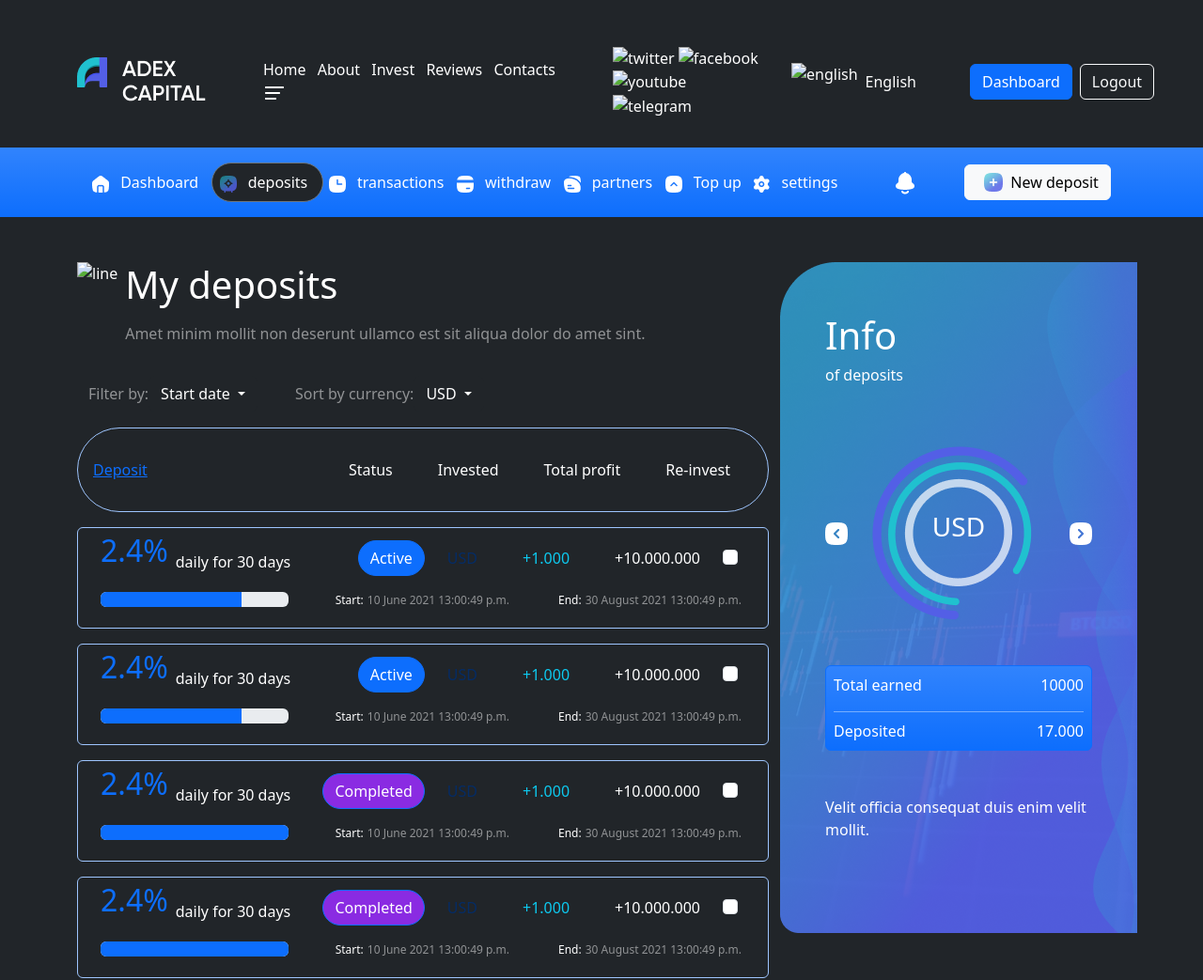
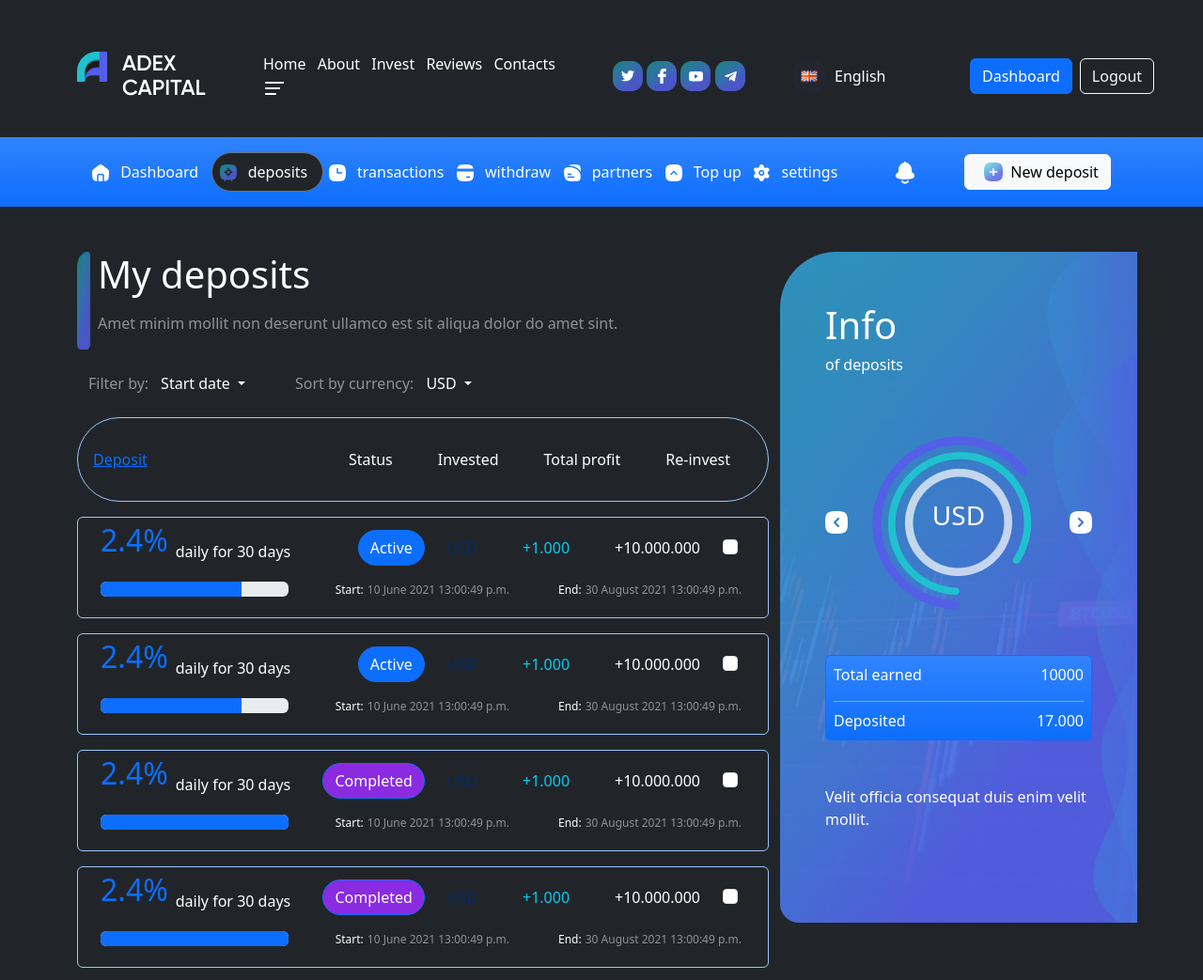
Before and after one commit to Vladyslav-Markevych/Adex, a plain HTML site: page index.html in a window 1280 px wide. Shown: the top 1043 px of the page at 94% size. Drawn offline with nearby package versions, Linux system fonts and the light colour scheme; the site is published under a folder, as on GitHub Pages, so addresses that start at the root find nothing.

Commit message:
Imags fix

```diff
--- a/index.html
+++ b/index.html
@@ -33,13 +33,13 @@
             </ul>
           </div>
           <div class="col-2">
-            <img src="/images/ico/twitter.png" alt="twitter" />
-            <img src="/images/ico/facebook.png" alt="facebook" />
-            <img src="/images/ico/youtube.png" alt="youtube" />
-            <img src="/images/ico/telegram.png" alt="telegram" />
+            <img src="./images/ico/twitter.png" alt="twitter" />
+            <img src="./images/ico/facebook.png" alt="facebook" />
+            <img src="./images/ico/youtube.png" alt="youtube" />
+            <img src="./images/ico/telegram.png" alt="telegram" />
           </div>
           <div class="col-2 d-flex">
-            <img src="/images/english.png" alt="english" />
+            <img src="./images/english.png" alt="english" />
             <p class="m-2">English</p>
           </div>
           <div class="col-2 d-flex">
@@ -204,7 +204,7 @@
       <div class="row mt-5">
         <div class="col-8">
           <div class="d-flex">
-            <img src="/images/main/my.png" alt="line" />
+            <img src="./images/main/my.png" alt="line" />
             <div class="mx-2">
               <h1 class="pb-2">My deposits</h1>
               <p class="text-white-50">
@@ -675,10 +675,10 @@
           <p>© 2021 Adex Capital Limited. All rights are reserved.</p>
         </div>
         <div class="d-inline">
-          <img src="/images/ico/twitter.png" alt="twitter" />
-          <img src="/images/ico/facebook.png" alt="facebook" />
-          <img src="/images/ico/youtube.png" alt="youtube" />
-          <img src="/images/ico/telegram.png" alt="telegram" />
+          <img src="./images/ico/twitter.png" alt="twitter" />
+          <img src="./images/ico/facebook.png" alt="facebook" />
+          <img src="./images/ico/youtube.png" alt="youtube" />
+          <img src="./images/ico/telegram.png" alt="telegram" />
         </div>
         <div class="d-flex">
           <p class="mx-2">Terms & Conditions</p>
```
